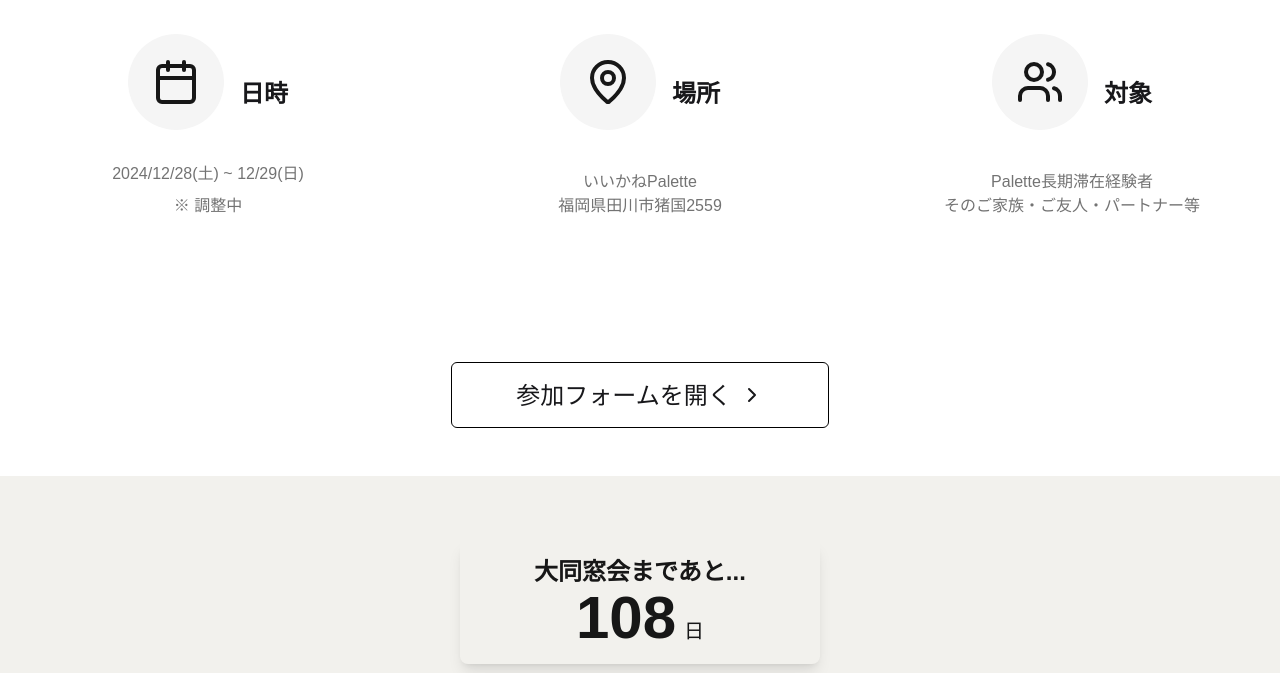
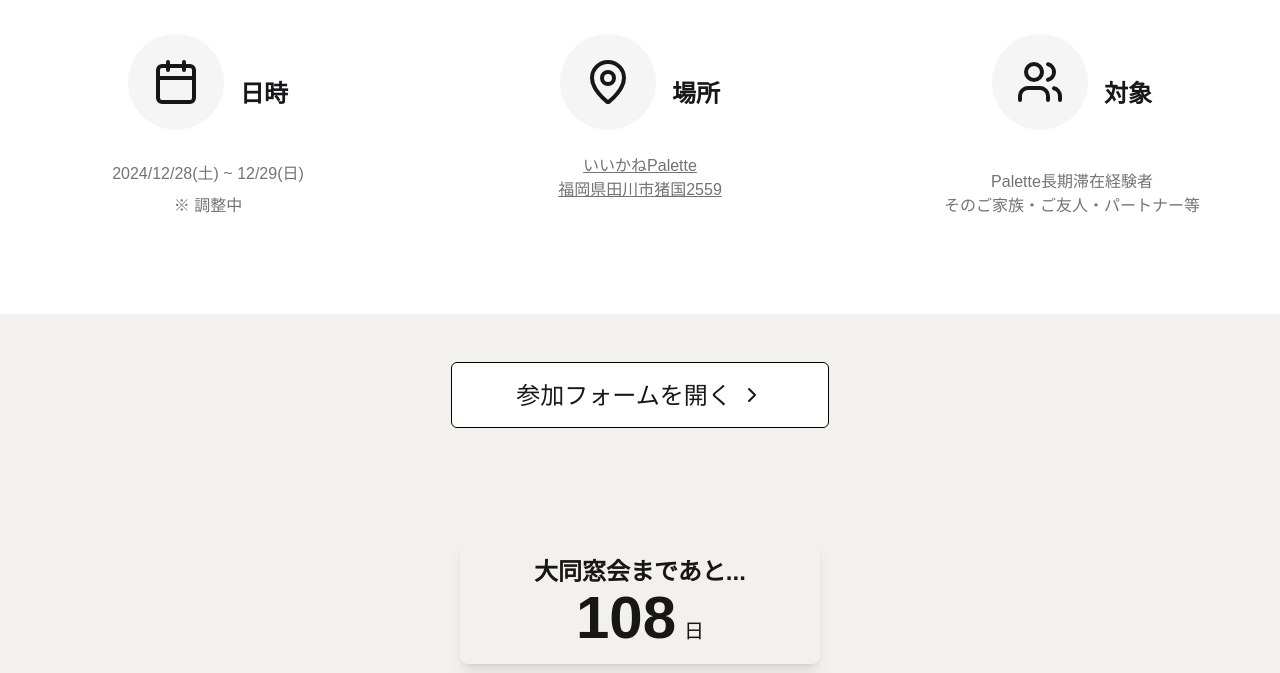
Before and after one commit to gurayasu/palette_landing_page, a Next.js app: page / in a window 1280 px wide. Shown: the part 676-1349 px from the top of the page. Built offline with nearby package versions, Linux system fonts and the light colour scheme.

Commit message:
UI修正

```diff
--- a/components/responsive-reunion-updated.tsx
+++ b/components/responsive-reunion-updated.tsx
@@ -182,13 +182,23 @@ export function ResponsiveReunionUpdated() {
                   </div>
                   <h3 className="text-xl md:text-2xl font-semibold">場所</h3>
                 </div>
-                <p className="text-muted-foreground mt-4">いいかねPalette</p>
-                <a
+                {/* <a
                   href="https://maps.app.goo.gl/Bzx2iaLjnb9Nue4o7"
                   target="_blank"
                   rel="noopener noreferrer"
                   className="text-muted-foreground text-left"
                 >
+                  <p className="text-muted-foreground mt-4">いいかねPalette</p>
+                </a> */}
+
+                <a
+                  href="https://maps.app.goo.gl/Bzx2iaLjnb9Nue4o7"
+                  target="_blank"
+                  rel="noopener noreferrer"
+                  className="text-muted-foreground text-center underline"
+                >
+                  いいかねPalette
+                  <br />
                   福岡県田川市猪国2559
                 </a>
               </div>
@@ -220,7 +230,7 @@ export function ResponsiveReunionUpdated() {
             </div>
           </div>
         </section> */}
-        <div className="py-6 md:py-12">
+        <div className="py-6 md:py-12 bg-custom">
           <div className="container mx-auto px-4 flex justify-center">
             <a
               href="https://docs.google.com/forms/d/e/1FAIpQLSeDehLEpqb6H2xfzulql-v_OVDyk15BiAyIEviMYaIgrDz5Wg/viewform"
```
